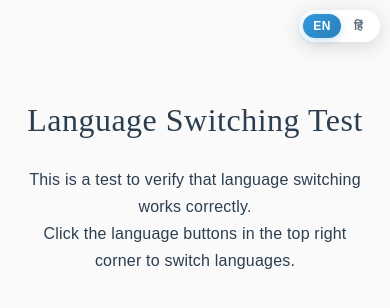
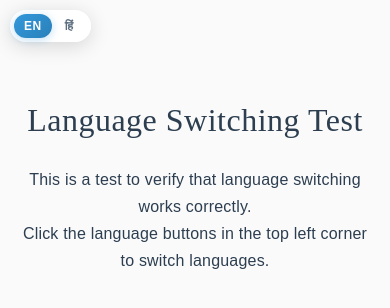
Before and after one commit to Vaibhavfrenz/neha-memorial-polyglot, a plain HTML site: page test-language.html in a window 390 px wide. Drawn offline with Linux system fonts and the light colour scheme.

Commit message:
Fix language switcher positioning conflict - moved to top-left corner to avoid overlap with visitor stats

```diff
--- a/styles.css
+++ b/styles.css
@@ -18,7 +18,7 @@ body {
 .language-switcher {
     position: fixed;
     top: 20px;
-    right: 20px;
+    left: 20px;
     z-index: 1000;
     display: flex;
     background: rgba(255, 255, 255, 0.95);
@@ -85,7 +85,7 @@ body {
 @media (max-width: 768px) {
     .language-switcher {
         top: 15px;
-        right: 15px;
+        left: 15px;
         padding: 3px;
     }
 
@@ -99,7 +99,7 @@ body {
 @media (max-width: 480px) {
     .language-switcher {
         top: 10px;
-        right: 10px;
+        left: 10px;
     }
 
     .lang-btn {
--- a/test-language.html
+++ b/test-language.html
@@ -23,8 +23,8 @@
         <p data-en="This is a test to verify that language switching works correctly." data-hi="यह एक परीक्षण है जो सुनिश्चित करता है कि भाषा बदलना सही तरीके से काम करता है।">
             This is a test to verify that language switching works correctly.
         </p>
-        <p data-en="Click the language buttons in the top right corner to switch languages." data-hi="भाषा बदलने के लिए ऊपर दाईं तरफ के भाषा बटन पर क्लिक करें।">
-            Click the language buttons in the top right corner to switch languages.
+        <p data-en="Click the language buttons in the top left corner to switch languages." data-hi="भाषा बदलने के लिए ऊपर बाईं तरफ के भाषा बटन पर क्लिक करें।">
+            Click the language buttons in the top left corner to switch languages.
         </p>
     </div>
 
```
Also changed, not shown: 2 other files.
